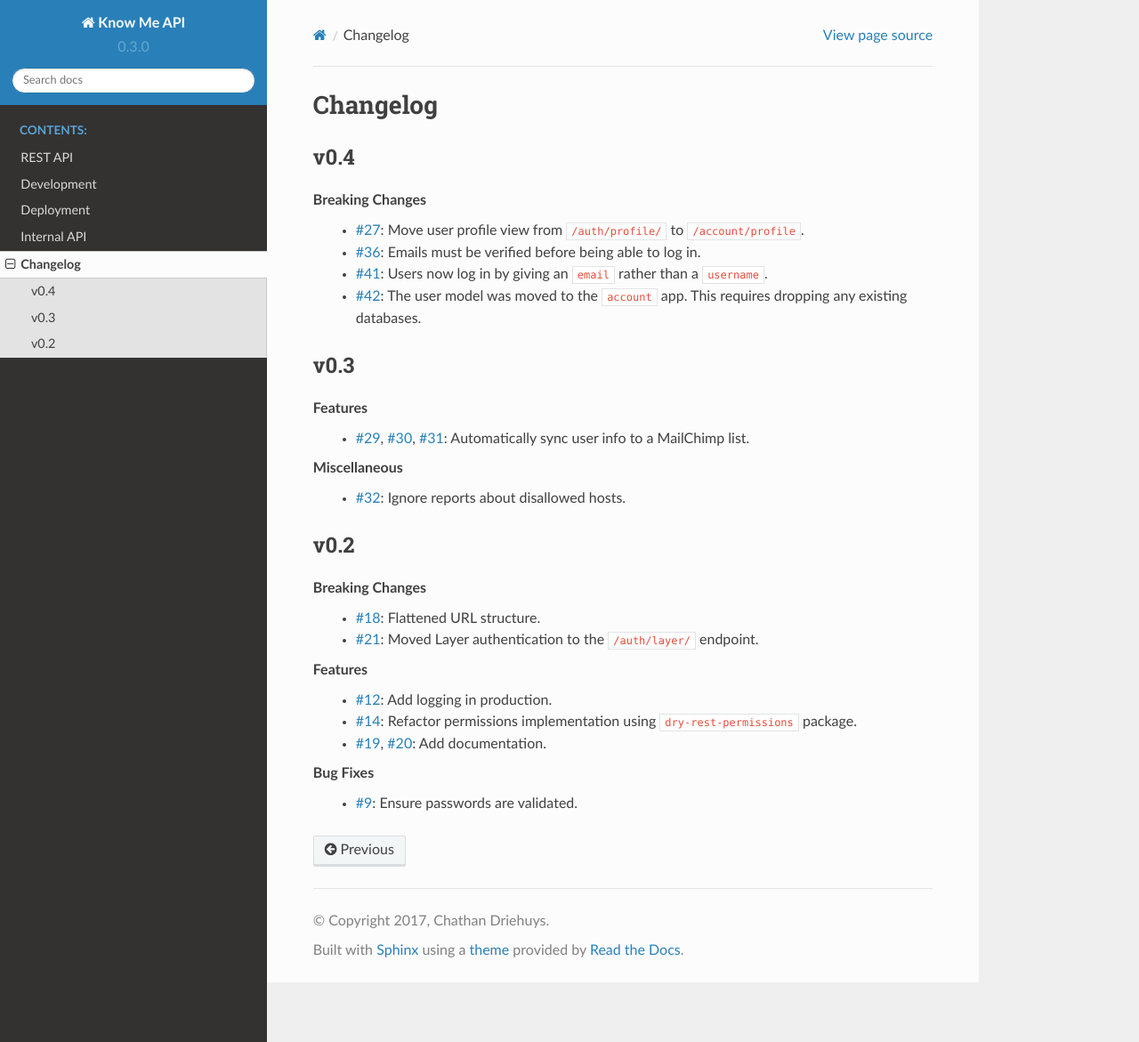
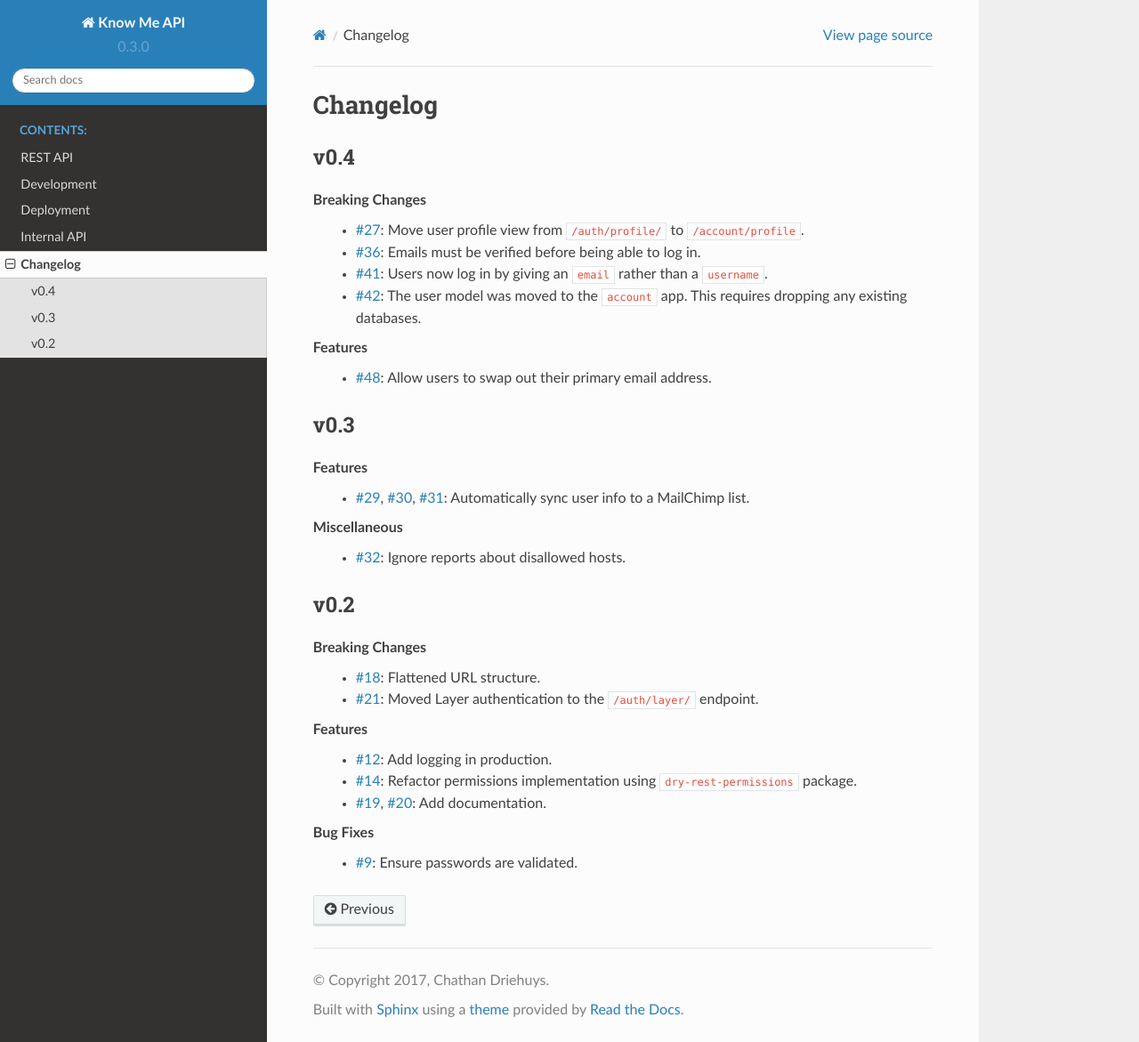
Before and after one commit to knowmetools/km-api, a Sphinx documentation site: the page built from docs/changelog.rst, in a window 1280 px wide and 1171 px high. Shown: the whole window at 89% size. Built offline with Sphinx 7.4.7 and the Read the Docs theme 2.0.0, drawn with Linux system fonts in a browser that asks for light colours.

Commit message:
Update changelog.

```diff
--- a/docs/changelog.rst
+++ b/docs/changelog.rst
@@ -10,6 +10,9 @@ Breaking Changes
   * :issue:`36`: Emails must be verified before being able to log in.
   * :issue:`41`: Users now log in by giving an ``email`` rather than a ``username``.
   * :issue:`42`: The user model was moved to the ``account`` app. This requires dropping any existing databases.
+
+Features
+  * :issue:`48`: Allow users to swap out their primary email address.
 
 
 v0.3
```
